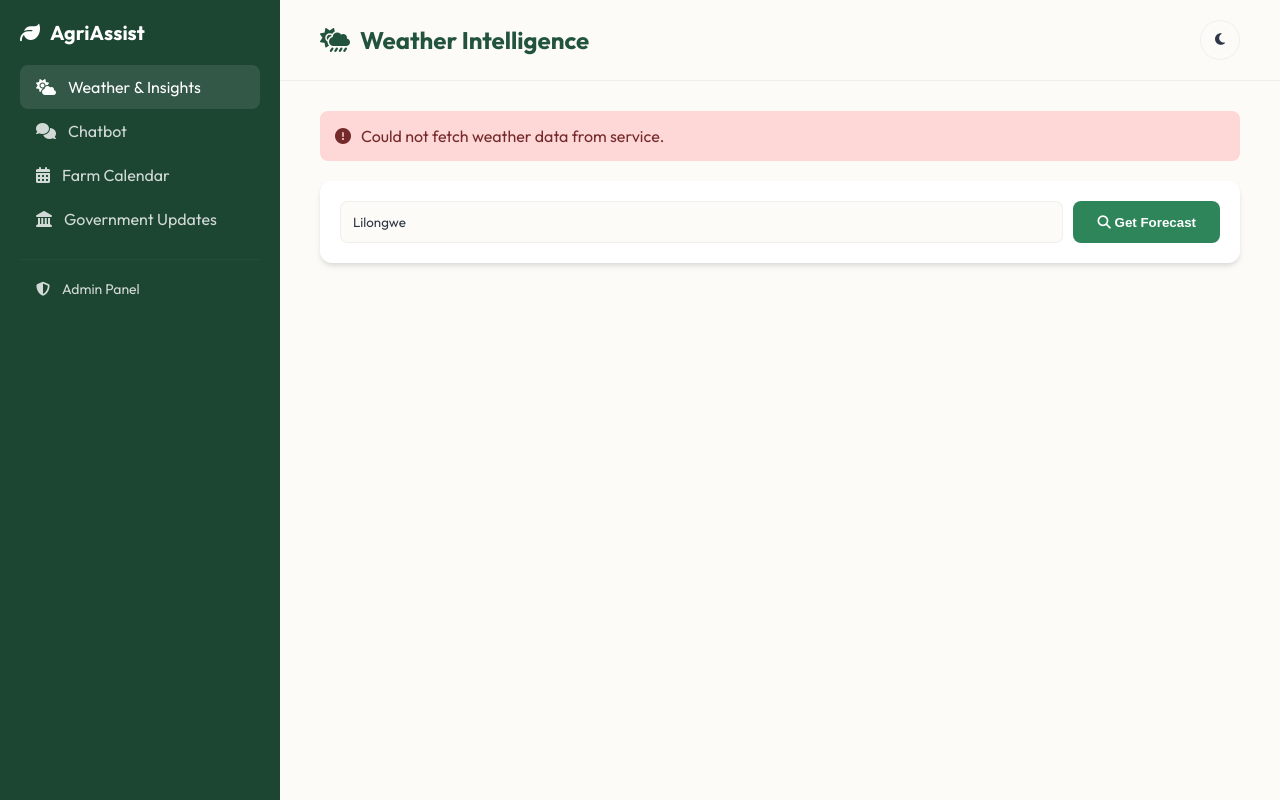
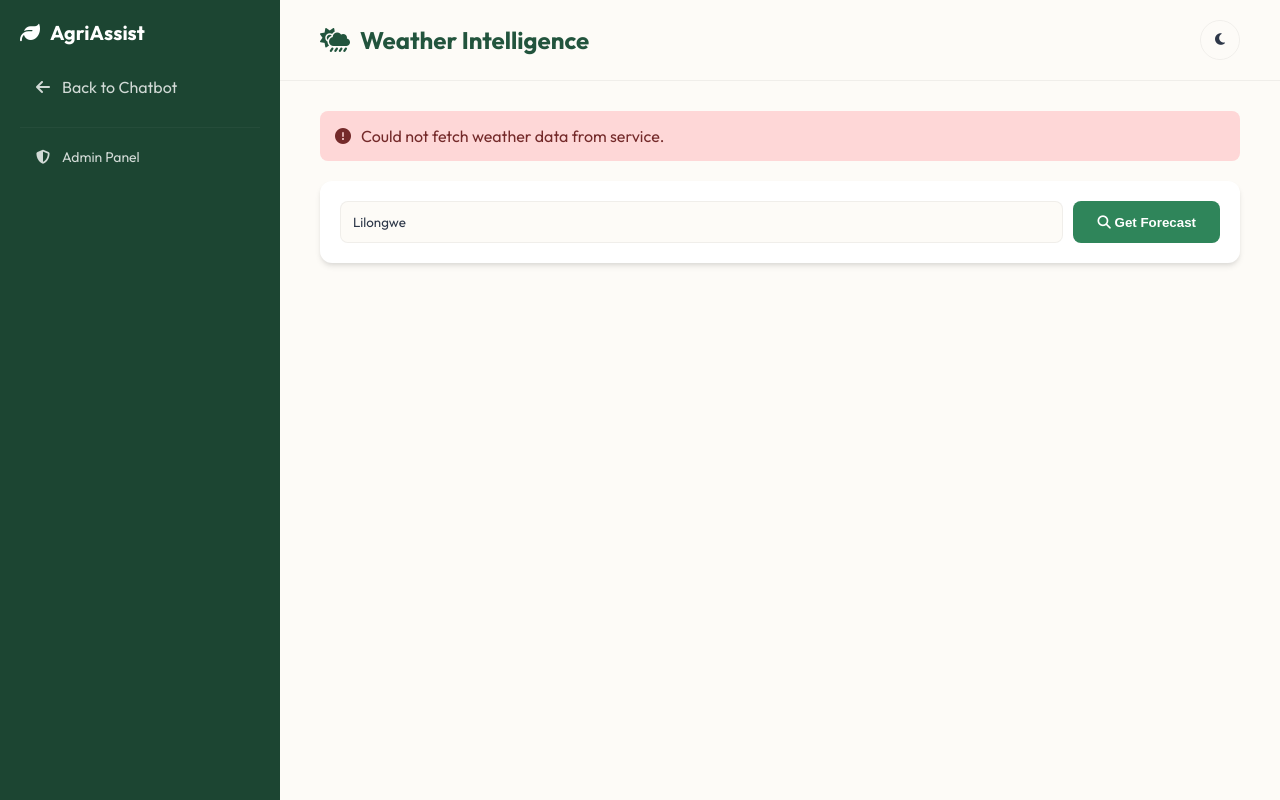
Before and after one commit to Lindoln007/AgriAssist-Chatbot, a Django app: page /weather/ in a window 1280 px wide. Run offline with Django 5.2, Linux system fonts and the light colour scheme; the visitor is signed in with stand-in values (Sample User, id 1); data that the repository does not hold is empty.

Commit message:
Refine Weather Module: Fix UI formatting, simplify sidebar, and improve recommendation display

```diff
--- a/templates/chatbot.html
+++ b/templates/chatbot.html
@@ -446,12 +446,6 @@
             <h2><i class="fas fa-leaf"></i> AgriAssist</h2>
             <p>Chat History</p>
         </div>
-        <div style="padding: 10px 20px;">
-            <a href="{% url 'weather:index' %}"
-                style="display: flex; align-items: center; gap: 10px; color: rgba(255,255,255,0.8); text-decoration: none; padding: 10px; border-radius: 8px; transition: background 0.2s;">
-                <i class="fas fa-cloud-sun"></i> Weather & Insights
-            </a>
-        </div>
         <button class="new-chat-btn" onclick="startNewChat()">
             <i class="fas fa-plus"></i> New Chat
         </button>
--- a/templates/includes/sidebar.html
+++ b/templates/includes/sidebar.html
@@ -1,6 +1,6 @@
 {% comment %}
 Reusable sidebar include. Expects `current_module` variable to be set by the including template.
-Valid values: 'chatbot', 'policy_updates', 'reminders' (others fallback to 'chatbot').
+Valid values: 'chatbot', 'policy_updates', 'reminders', 'weather' (others fallback to 'chatbot').
 {% endcomment %}
 
 <div class="sidebar">
@@ -20,8 +20,6 @@ Valid values: 'chatbot', 'policy_updates', 'reminders' (others fallback to 'chat
         </a>
         <a href="{% url 'policy_updates:user_list' %}" class="nav-link">
             <i class="fas fa-landmark"></i> Government Updates
-            <a href="{% url 'weather:index' %}" class="nav-link">
-                <i class="fas fa-cloud-sun"></i> Weather & Insights
         </a>
         {% elif current_module == 'policy_updates' %}
         {# Policy updates module sidebar: keep focused links only #}
@@ -31,9 +29,6 @@ Valid values: 'chatbot', 'policy_updates', 'reminders' (others fallback to 'chat
         <a href="{% url 'policy_updates:user_list' %}" class="nav-link active">
             <i class="fas fa-landmark"></i> Government Updates
         </a>
-            <a href="{% url 'weather:index' %}" class="nav-link">
-                <i class="fas fa-cloud-sun"></i> Weather & Insights
-            </a>
         {% elif current_module == 'reminders' %}
         <a href="{% url 'reminders:index' %}" class="nav-link active">
             <i class="fas fa-calendar-alt"></i> Farm Calendar
@@ -41,21 +36,9 @@ Valid values: 'chatbot', 'policy_updates', 'reminders' (others fallback to 'chat
         <a href="{% url 'chatbot:home' %}" class="nav-link">
             <i class="fas fa-comments"></i> Chatbot
         </a>
-            <a href="{% url 'weather:index' %}" class="nav-link">
-                <i class="fas fa-cloud-sun"></i> Weather & Insights
-            </a>
         {% elif current_module == 'weather' %}
-            <a href="{% url 'weather:index' %}" class="nav-link active">
-                <i class="fas fa-cloud-sun"></i> Weather & Insights
-            </a>
         <a href="{% url 'chatbot:home' %}" class="nav-link">
-                <i class="fas fa-comments"></i> Chatbot
-            </a>
-            <a href="{% url 'reminders:index' %}" class="nav-link">
-                <i class="fas fa-calendar-alt"></i> Farm Calendar
-            </a>
-            <a href="{% url 'policy_updates:user_list' %}" class="nav-link">
-                <i class="fas fa-landmark"></i> Government Updates
+            <i class="fas fa-arrow-left"></i> Back to Chatbot
         </a>
         {% else %}
         {# Fallback links if module not specified #}
@@ -67,9 +50,6 @@ Valid values: 'chatbot', 'policy_updates', 'reminders' (others fallback to 'chat
         </a>
         <a href="{% url 'policy_updates:user_list' %}" class="nav-link">
             <i class="fas fa-landmark"></i> Government Updates
-            </a>
-            <a href="{% url 'weather:index' %}" class="nav-link">
-                <i class="fas fa-cloud-sun"></i> Weather & Insights
         </a>
         {% endif %}
 
--- a/templates/weather/index.html
+++ b/templates/weather/index.html
@@ -313,8 +313,9 @@
                     <div class="current-weather">
                         <div>
                             <div class="temp-display">{{ weather.current_weather.temperature }}°C</div>
-                            <div style="color: var(--text-light); margin-top: 5px;">Wind: {{
-                                weather.current_weather.windspeed }} km/h</div>
+                            <div style="color: var(--text-light); margin-top: 5px;">
+                                Wind: {{ weather.current_weather.windspeed }} km/h
+                            </div>
                         </div>
                         <div class="weather-icon">
                             {% if weather.current_weather.temperature > 25 %}
--- a/weather/utils.py
+++ b/weather/utils.py
@@ -123,29 +123,29 @@ def analyze_weather_for_farming(weather_data):
 
     # 1. Irrigation Advice
     if precip_prob > 50:
-        recommendations.append("🌧️ **Irrigation:** Rain is expected. Suspend irrigation to save water and prevent waterlogging.")
+        recommendations.append("🌧️ <strong>Irrigation:</strong> Rain is expected. Suspend irrigation to save water and prevent waterlogging.")
     elif avg_soil_moisture < 0.2:
-        recommendations.append("💧 **Irrigation:** Soil moisture is low. Irrigation is recommended, preferably in the early morning or late afternoon.")
+        recommendations.append("💧 <strong>Irrigation:</strong> Soil moisture is low. Irrigation is recommended, preferably in the early morning or late afternoon.")
     else:
-        recommendations.append("✅ **Irrigation:** Soil moisture levels are adequate. No immediate irrigation needed.")
+        recommendations.append("✅ <strong>Irrigation:</strong> Soil moisture levels are adequate. No immediate irrigation needed.")
 
     # 2. Planting/Harvesting
     if precip_prob > 20:
-        recommendations.append("🚜 **Field Work:** Avoid applying fertilizers or pesticides today as rain may wash them away. Delay harvesting to prevent crop spoilage.")
+        recommendations.append("🚜 <strong>Field Work:</strong> Avoid applying fertilizers or pesticides today as rain may wash them away. Delay harvesting to prevent crop spoilage.")
     elif wind_speed > 20:
-        recommendations.append("💨 **Spraying:** High wind speeds detected. Avoid spraying pesticides to prevent drift.")
+        recommendations.append("💨 <strong>Spraying:</strong> High wind speeds detected. Avoid spraying pesticides to prevent drift.")
     else:
-        recommendations.append("🌱 **Field Work:** Conditions are favorable for planting, weeding, and applying fertilizers.")
+        recommendations.append("🌱 <strong>Field Work:</strong> Conditions are favorable for planting, weeding, and applying fertilizers.")
 
     # 3. Pest & Disease
     if avg_humidity > 80 and temp > 20:
-        recommendations.append("🐛 **Pests & Disease:** High humidity and warm temperatures favor fungal diseases like blight. Monitor crops closely.")
+        recommendations.append("🐛 <strong>Pests & Disease:</strong> High humidity and warm temperatures favor fungal diseases like blight. Monitor crops closely.")
 
     # 4. Livestock
     if temp > 30:
-        recommendations.append("cow **Livestock:** High temperatures expected. Ensure animals have plenty of shade and water to prevent heat stress.")
+        recommendations.append("🐄 <strong>Livestock:</strong> High temperatures expected. Ensure animals have plenty of shade and water to prevent heat stress.")
     elif temp < 15:
-        recommendations.append("chick **Livestock:** Cooler temperatures expected. Ensure young animals (chicks, piglets) have adequate warmth.")
+        recommendations.append("🐔 <strong>Livestock:</strong> Cooler temperatures expected. Ensure young animals (chicks, piglets) have adequate warmth.")
 
     return "\n\n".join(recommendations)
 
```
Lines whose indentation alone changed are shown as unchanged.
